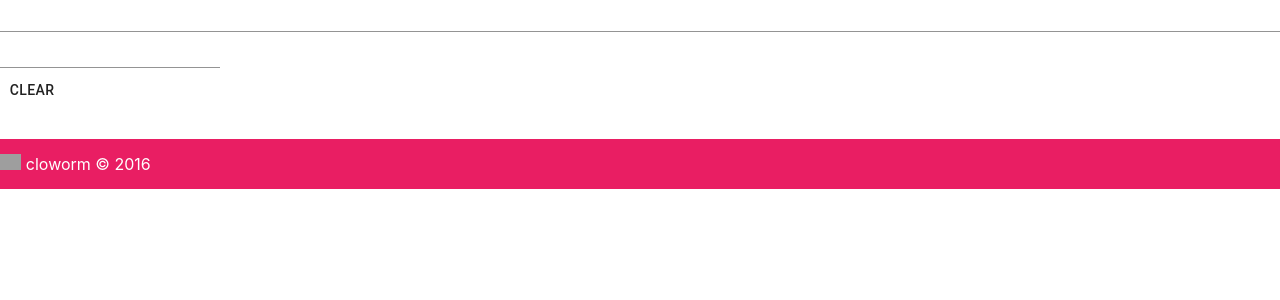
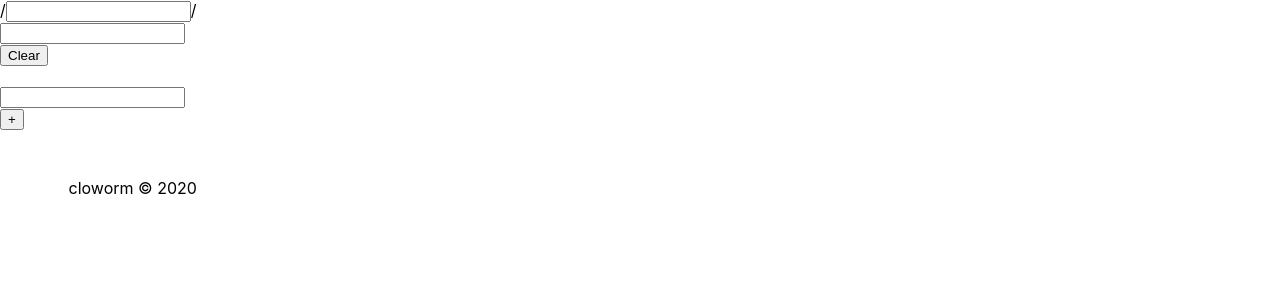
Before and after one commit to cloworm/regex-playground-nextjs, a Next.js app: page / in a window 1280 px wide. Shown: the top 300 px of the page. Built offline with nearby package versions, Linux system fonts and the light colour scheme; grey boxes are pictures that could not be loaded.

Commit message:
implement the app logic

```diff
--- a/src/components/RegexPlayground.tsx
+++ b/src/components/RegexPlayground.tsx
@@ -1,99 +1,31 @@
-import React, { FunctionComponent, CSSProperties, useState, useCallback } from 'react'
-import TextField from '@material-ui/core/TextField'
-import Fab from '@material-ui/core/Fab'
-// import ContentAdd from '@material-ui/core/svg-icons/content/add'
-// import ContentRemove from '@material-ui/core/svg-icons/content/remove'
-import Button from '@material-ui/core/Button'
-// import MatchBox from './MatchBox.jsx'
-// import RegexReference from './RegexReference.jsx'
-// import Query from './Query.js'
-// import Share from './Share.jsx'
-import AppBar from '@material-ui/core/AppBar'
-// import ShareLink from './ShareLink.js'
-import IconButton from '@material-ui/core/IconButton'
+import React, { FunctionComponent, useState, useCallback } from 'react'
 
-const styles = {
-  actionButton: {
-    float: 'right',
-    marginRight: '10px',
-  } as CSSProperties,
-  appBar: {
-    backgroundColor: '#fff'
-  } as CSSProperties,
-  clearButton: {
-    marginBottom: '10px',
-    verticalAlign: 'bottom'
-  } as CSSProperties,
-  flagsField: {
-    float: 'left',
-    width: '100%'
-  } as CSSProperties,
-  flagsFieldSpan: {
-    display: 'inline-block',
-    position: 'relative'
-  } as CSSProperties,
-  floatingLabel: {
-    color: '#000'
-  } as CSSProperties,
-  footer: {
-    backgroundColor: '#e91e63',
-    color: '#fff',
-    lineHeight: '50px',
-    height: '50px',
-    marginBottom: '0'
-  } as CSSProperties,
-  github: {
-    height: '1rem'
-  } as CSSProperties,
-  iconFill: {
-    fill: '#000'
-  } as CSSProperties,
-  link: {
-    color:'#fff',
-    textDecoration: 'none',
-    textShadow: 'none',
-  } as CSSProperties,
-  logo: {
-    padding: '2px',
-    marginLeft: '10px'
-  } as CSSProperties,
-  matchBoxMargin: {
-    margin: '15px'
-  } as CSSProperties,
-  patternField: {
-    float: 'left',
-    width: '100%'
-  } as CSSProperties,
-  slashLeft: {
-    position: 'absolute',
-    top: '42px',
-    left: '-6px'
-  } as CSSProperties,
-  slashRight: {
-    position: 'absolute',
-    top: '42px',
-    right: '-6px'
-  } as CSSProperties,
-  slashWrapper: {
-    display: 'inline-block',
-    position: 'relative',
-    marginRight: '12px',
-    width: '100%'
-  } as CSSProperties,
-  title: {
-    fontFamily: 'Montserrat, sans-serif',
-    color: '#e91e63',
-  } as CSSProperties,
-  underline: {
-    borderColor: '#000'
-  } as CSSProperties,
-  underlineFocus: {
-    borderColor: '#fff'
-  } as CSSProperties
-};
+interface MatcherBoxProps {
+  onChange: (value: string) => void
+  pattern: RegExp,
+  value: string,
+}
+
+const MatcherBox: FunctionComponent<MatcherBoxProps> = ({
+  onChange,
+  pattern,
+  value,
+}) => {
+  const handleChange = useCallback((event) => {
+    onChange(event.target.value)
+  }, [onChange])
+
+  return <div>
+    <input value={value} onChange={handleChange} />
+    {/* TODO: Properly show the matches */}
+    {/* TODO: List out the match-groups? */}
+    {value.match(pattern)}
+  </div>
+}
 
 const RegexPlayground: FunctionComponent = () => {
   const [pattern, setPattern] = useState<string>('')
+  const [matchers, setMatchers] = useState<string[]>([''])
   const [flags, setFlags] = useState<string>('')
 
   const handlePatternChange = useCallback((event) => {
@@ -118,7 +50,7 @@ const RegexPlayground: FunctionComponent = () => {
 
   return (
     <div>
-      <AppBar
+      {/* <AppBar
         title="RegEx Playground"
         // titleStyle={styles.title}
         style={styles.appBar}
@@ -129,45 +61,45 @@ const RegexPlayground: FunctionComponent = () => {
             {/* <Share
               pattern={pattern}
               flags={flags}
-              matches={matchBoxValues}
-            /> */}
+              matches={matchers}
+            /> * /}
           </div>
         </div>
-      </AppBar>
+      </AppBar> */}
       <div className='container-fluid'>
         <div className='row'>
           <div className='col-xs-12 col-md-8'>
             <div className='container-fluid'>
               <div className='row bottom-xs'>
                 <div className='col-xs-8 col-sm-6'>
-                  <span style={styles.slashWrapper}>
-                    <span style={styles.slashLeft}>/</span>
-                    <TextField
+                  <span>
+                    <span>/</span>
+                    <input
                       autoCapitalize='off'
                       autoCorrect='off'
                       // floatingLabelText='Pattern'
                       // floatingLabelStyle={styles.floatingLabel}
                       value={pattern}
                       onChange={handlePatternChange}
-                      style={styles.patternField}
+                      // style={styles.patternField}
                       // ref='pattern'
                       // errorText={errorMessage}
                       // underlineStyle={styles.underline}
                       // underlineFocusStyle={styles.underlineFocus}
                     />
-                    <span style={styles.slashRight}>/</span>
+                    <span>/</span>
                   </span>
                 </div>
                 <div className='col-xs-4 col-sm-4'>
-                  <span style={styles.flagsFieldSpan}>
-                    <TextField
+                  <span>
+                    <input
                       autoCapitalize='off'
                       autoCorrect='off'
                       // floatingLabelText='Flags'
                       // floatingLabelStyle={styles.floatingLabel}
                       value={flags}
                       onChange={handleFlagsChange}
-                      style={styles.flagsField}
+                      // style={styles.flagsField}
                       // ref='flags'
                       // underlineStyle={styles.underline}
                       // underlineFocusStyle={styles.underlineFocus}
@@ -175,40 +107,66 @@ const RegexPlayground: FunctionComponent = () => {
                   </span>
                 </div>
                 <div className='col-sm-2 col-xs-12'>
-                  <Button
-                    // label='Clear'
-                    style={styles.clearButton}
+                  <button
                     onClick={handleClickClear}
                   >
                     Clear
-                  </Button>
+                  </button>
                 </div>
               </div>
             </div>
             <br />
-            {/* {this.renderMatchBoxes(re)} */}
-            {/* <Fab
-              backgroundColor='#fff'
-              mini={true}
-              style={styles.actionButton}
-              onClick={this.handleNewMatchBox}
-              iconStyle={styles.iconFill}
+            {
+              matchers.map((value, i) => {
+                return (
+                  <div key={i}>
+                    {/* <MatchBox
+                      pattern={re}
+                      value={value}
+                      onChange={this.handleMatchBoxChange.bind(null, i)}
+                    /> */}
+                    <MatcherBox
+                      pattern={re}
+                      value={value}
+                      onChange={(value) => {
+                        setMatchers((prevMatchers) => {
+                          return [
+                            ...prevMatchers.slice(0, i),
+                            value,
+                            ...prevMatchers.slice(i + 1),
+                          ]
+                        })
+                      }}
+                    />
+                  </div>
+                )
+              })
+            }
+            <button role='button'
+              onClick={() => {
+                setMatchers((prevMatchers) => {
+                  return [
+                    ...prevMatchers,
+                    '',
+                  ]
+                })
+              }}
             >
-              {/* <ContentAdd /> * /}
               +
-            </Fab>
-            {(matchBoxValues.length > 1) ?
-              <Fab
-                backgroundColor='#bdc3c7'
-                mini={true}
-                style={styles.actionButton}
-                onClick={this.handleRemoveMatchBox}
-                iconStyle={styles.iconFill}
+            </button>
+            {
+              matchers.length > 1 && <button role='button'
+                onClick={() => {
+                  setMatchers((prevMatchers) => {
+                    return [
+                      ...prevMatchers.slice(0, prevMatchers.length - 1),
+                    ]
+                  })
+                }}
               >
-                {/* <ContentRemove /> * /}
                 -
-              </Fab> : null
-            } */}
+              </button>
+            }
           </div>
           <div className='col-xs-12 col-md-4'>
             {/* <RegexReference
@@ -217,9 +175,15 @@ const RegexPlayground: FunctionComponent = () => {
           </div>
         </div>
       </div>
-      <footer style={styles.footer}>
+      <footer>
         <div className='container-fluid'>
-          <a style={styles.link} href='http://www.github.com/cloworm' target='_blank'><img style={styles.github} src='github.png' /> cloworm</a> © 2016
+          <a href='http://www.github.com/cloworm' target='_blank' rel='noopener noreferrer'>
+            <img src='/github.png' />
+            { ' ' }
+            cloworm
+          </a>
+          { ' ' }
+          © 2020
         </div>
       </footer>
     </div>
```
Also changed, not shown: public/github.png (added).
